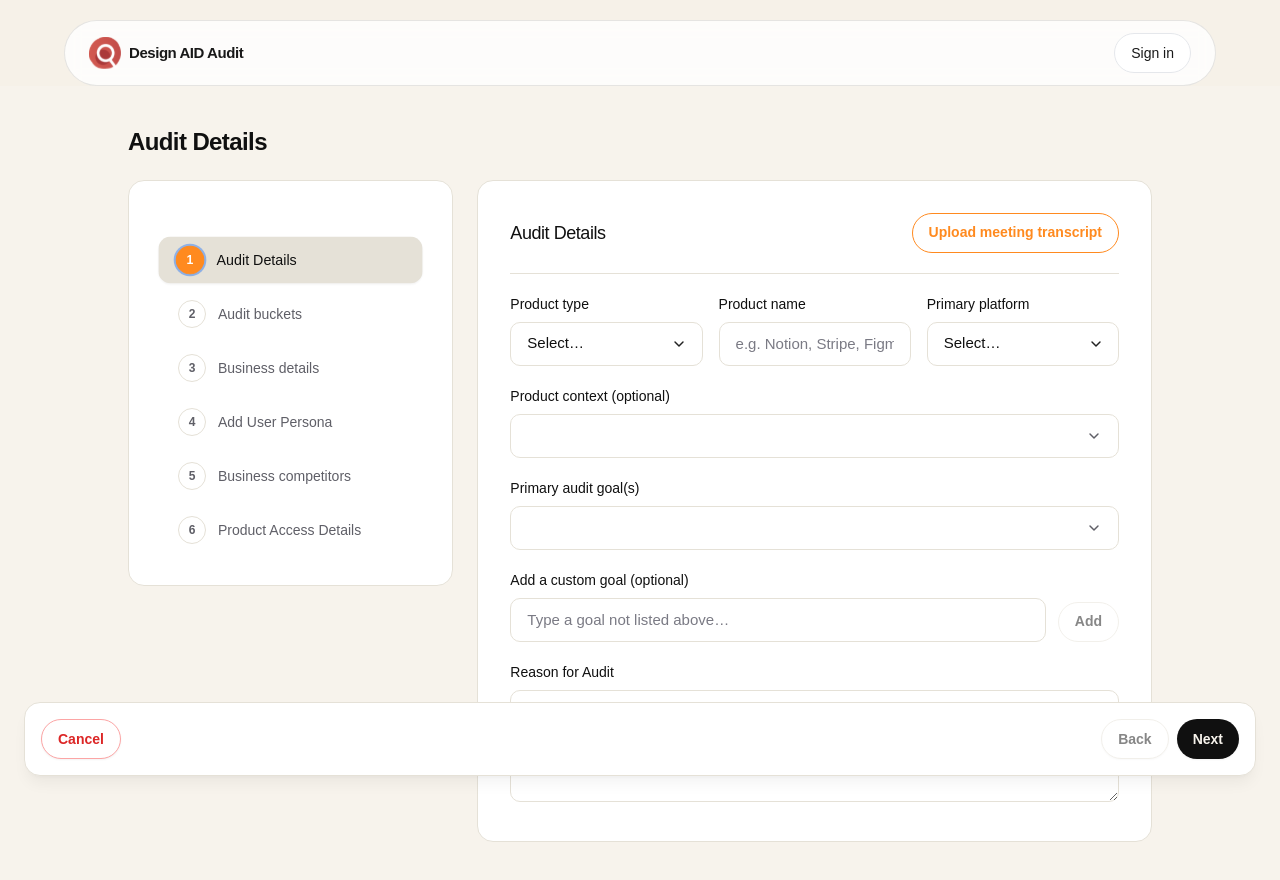
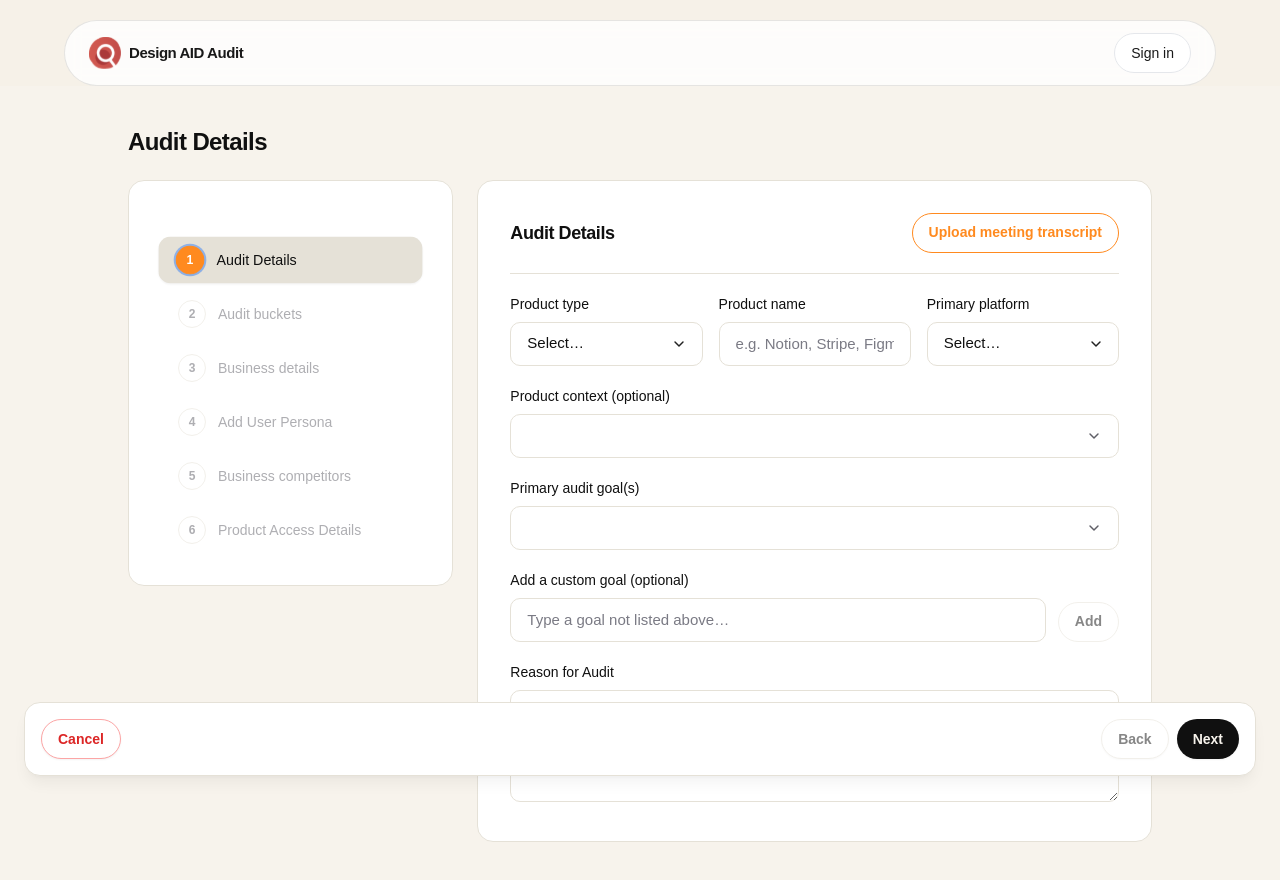
Before and after one commit to StudiovitaminD/ux-audit-tool, a Next.js app: page /audit in a window 1280 px wide. Shown: the top 880 px of the page. Built offline with nearby package versions, Linux system fonts and the light colour scheme.

Commit message:
Lock audit steps and refine title styling

```diff
--- a/src/components/audit/audit-form.tsx
+++ b/src/components/audit/audit-form.tsx
@@ -1487,16 +1487,23 @@ export function AuditForm() {
             {steps.map((s) => {
               const done = completion.has(s.id);
               const active = activeStep === s.id;
+              const isLocked = s.id > 1 && !completion.has(1);
               return (
                 <button
                   key={s.id}
                   type="button"
-                  onClick={() => goto(s.id)}
+                  onClick={() => {
+                    if (isLocked) return;
+                    goto(s.id);
+                  }}
+                  disabled={isLocked}
                   className={[
-                    "flex w-full items-center gap-3 rounded-xl px-3 py-2.5 text-left transition-all border border-transparent",
+                    "flex w-full items-center gap-3 rounded-xl border border-transparent px-3 py-2.5 text-left transition-all",
                     active
                       ? "bg-[color:var(--cream-dark)] dark:bg-[color:var(--white)] border-[color:var(--cream-mid)] text-[color:var(--ink)] shadow-sm font-semibold scale-[1.02]"
-                      : "hover:bg-[color:var(--cream-dark)]/50 dark:hover:bg-[color:var(--white)]/50 text-[color:var(--ink-muted)] hover:text-[color:var(--ink)]",
+                      : isLocked
+                        ? "cursor-not-allowed opacity-50 text-[color:var(--ink-muted)]"
+                        : "hover:bg-[color:var(--cream-dark)]/50 dark:hover:bg-[color:var(--white)]/50 text-[color:var(--ink-muted)] hover:text-[color:var(--ink)]",
                   ].join(" ")}
                 >
                   <div
@@ -1537,7 +1544,7 @@ export function AuditForm() {
           <Card className="p-5">
             <div className="mb-5 flex items-center justify-between gap-4 border-b border-[color:var(--cream-dark)] pb-5">
               <div>
-                <h2 className="font-display text-lg font-medium tracking-tight">Audit Details</h2>
+                <h2 className="font-display text-lg font-semibold tracking-tight">Audit Details</h2>
               </div>
               <IntakeAssistant payload={payload} setPayload={setPayload} placement="header" />
             </div>
```
